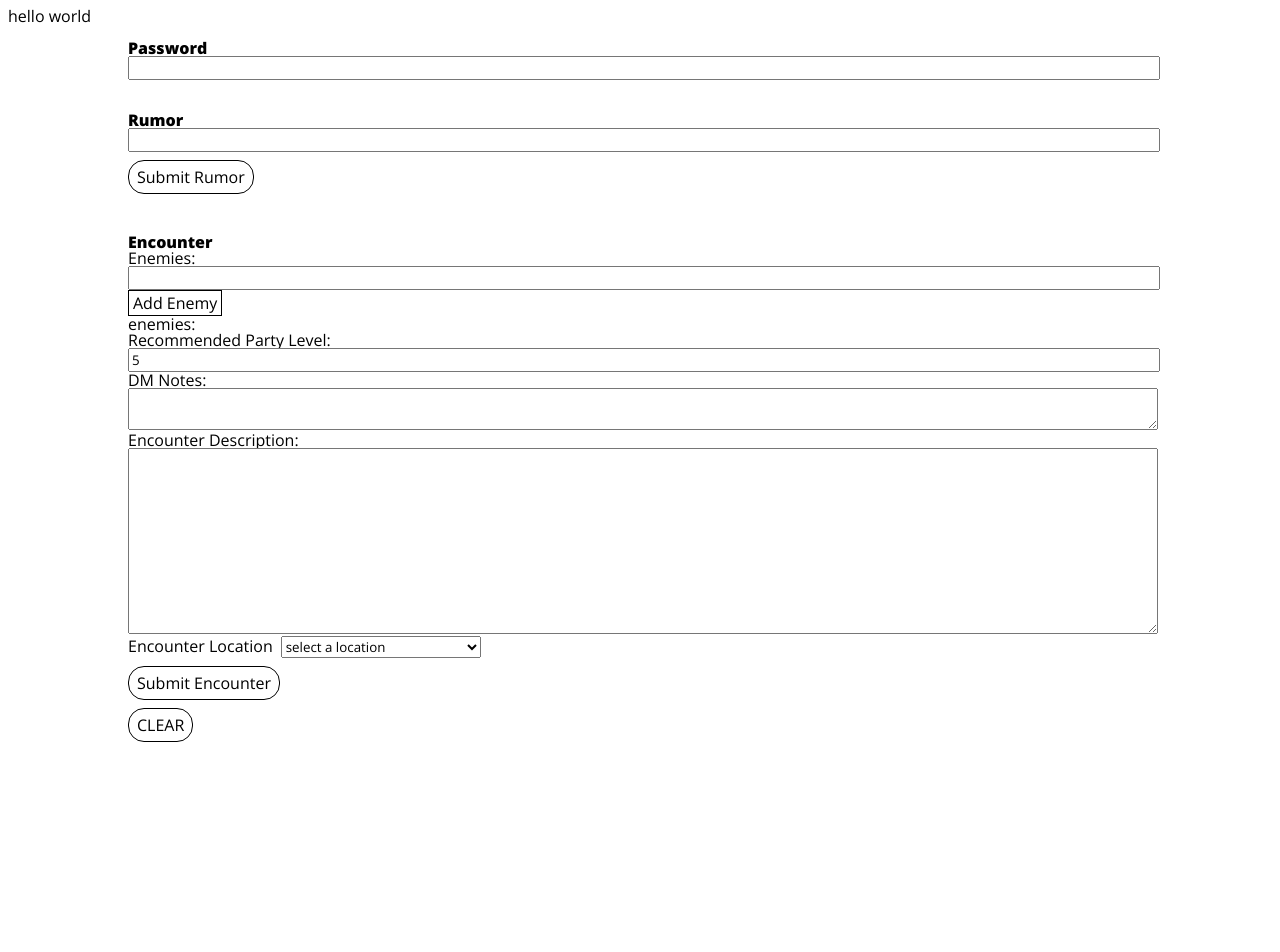
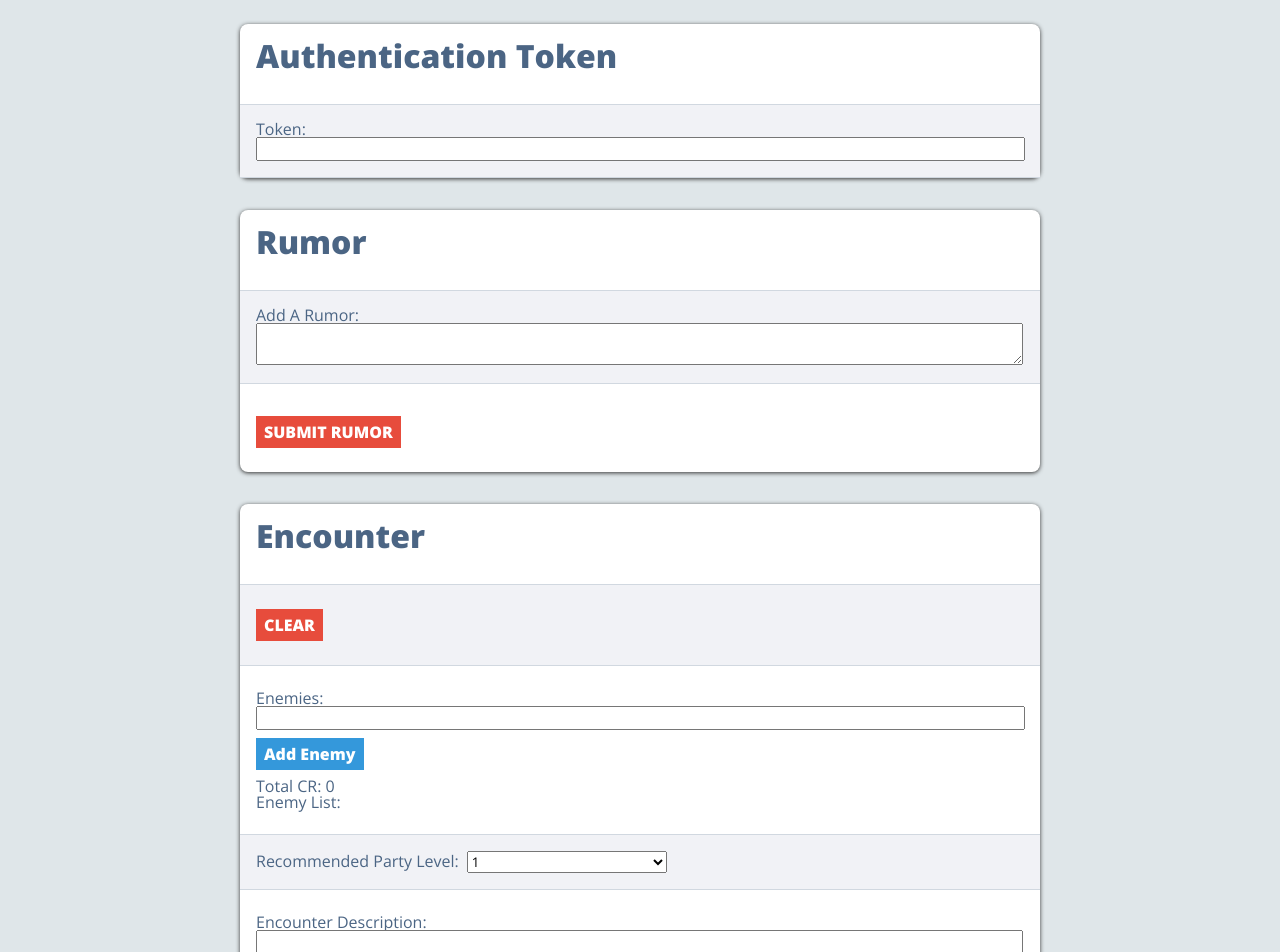
Before and after one commit to getHashSet/dm_helper, a React (Create React App) app in the folder client/: page /upload in a window 1280 px wide. Shown: the top 952 px of the page. Before the commit the page ends 800 px from the top, so only its background shows below. Built offline with nearby package versions, Linux system fonts and the light colour scheme.

Commit message:
updated forms

```diff
--- a/client/src/pages/UploadPage/UploadPage.jsx
+++ b/client/src/pages/UploadPage/UploadPage.jsx
@@ -11,6 +11,8 @@ export default function UploadPage() {
   const [infoField, updateInfoField] = useState("");
   const [descField, updateDescField] = useState("");
   const [crField, updateCrField] = useState("5");
+  const [listOfApiEnemies, updateListOfApiEnemies] = useState([]);
+  const [cr, updateCr] = useState(0);
 
   // =============== //
   //    FUNCTIONS    //
@@ -64,14 +66,50 @@ export default function UploadPage() {
 
   const addEnemy = () => {
 
-    const cleanedSearchResult = enemyField.toLowerCase().trim().replace(/ /g, "-");
+    let cleanedSearchResult = enemyField.toLowerCase().trim().replace(/ /g, "-");
+
+    switch (cleanedSearchResult) {
+      case "dragon":
+        cleanedSearchResult = "adult-red-dragon";
+        break;
+      case "black-dragon":
+        cleanedSearchResult = "adult-black-dragon";
+        break;
+      case "red-dragon":
+        cleanedSearchResult = "adult-red-dragon";
+        break;
+      case "blue-dragon":
+        cleanedSearchResult = "adult-blue-dragon";
+        break;
+      case "green-dragon":
+        cleanedSearchResult = "adult-gree-dragon";
+        break;
+      case "white-dragon":
+        cleanedSearchResult = "adult-white-dragon";
+        break;
+      default:
+        break;
+    }
 
     axios.get(`https://www.dnd5eapi.co/api/monsters/${cleanedSearchResult}`)
-    .then(data => {
+    .then(enemyApi => {
+
+      if (enemyApi.data.name !== undefined) {
+        const cleanedEnemies = listOfApiEnemies;
+        cleanedEnemies.push(enemyApi.data);
+        updateListOfApiEnemies(cleanedEnemies);
+        updateEnemyField("");
+
+        // UPDATE CR
+        const newCr = +cr + +enemyApi.data.challenge_rating;
+        updateCr(newCr);
+
         const newListOfEnemies = enemyArray;
         newListOfEnemies.push(cleanedSearchResult);
         updateEnemyArray(newListOfEnemies);
-      updateEnemyField("");
+      }
+
+      return;
 
     }).catch(err => {
       console.log(`Unable to find ${enemyField} in our library.`);
@@ -86,49 +124,116 @@ export default function UploadPage() {
     updateInfoField("");
     updateDescField("");
     updateCrField("0");
+    updateCr(0);
+    updateListOfApiEnemies([]);
   };
 
+  const submitToEnemyList = (e) => {
+    if (e.key === "Enter") { addEnemy() };
+  }
+
+  const removeEnemy = (e) => {
+    const thisIndex = e.target.getAttribute('index');
+    const thisCr = e.target.getAttribute('cr');
+
+    const newEnemyArray = enemyArray;
+    const newListOfApiEnemies = listOfApiEnemies;
+    const newCr = +cr - thisCr;
+
+    newEnemyArray.splice(thisIndex, 1);
+    newListOfApiEnemies.splice(thisIndex, 1);
+
+    updateCr(newCr);
+    updateEnemyArray(newEnemyArray);
+    updateListOfApiEnemies(newListOfApiEnemies);
+
+    return;
+  }
+
+  // ========== //
+  //   RETURN   //
+  // ========== //
   return (
     <StyledMain>
-      <h1>hello world</h1>
       <StyledUploadForm>
-        <h2>Password</h2>
+        <h2>Authentication Token</h2>
+        <div className="block">
+          <label htmlFor="token">Token:</label>
           <input
+            name="token"
             value={passwordField}
             type="text"
             onChange={(e) => updatePasswordField(e.target.value)}
           />
+        </div>
       </StyledUploadForm>
 
       <StyledUploadForm className="rumor">
         <h2>Rumor</h2>
-        <input className="rumor" type="text" />
+        <div className="block">
+          <label htmlFor="rumor">Add A Rumor:</label>
+          <textarea className="rumor" name="rumor" type="text" />
+        </div>
+
+        <div className="block">
           <div className="button">Submit Rumor</div>
+        </div>
       </StyledUploadForm>
 
       <StyledUploadForm className="encounter">
         <h2>Encounter</h2>
 
+        <div className="block">
+          <div className="button" onClick={resetFields}>CLEAR</div>
+        </div>
+
+        <div className="block">
           <label htmlFor="enemies">Enemies:</label>
-        <input type="text" name="enemies" value={enemyField} onChange={(e) => updateEnemyField(e.target.value)}/>
+          <input type="text" name="enemies" value={enemyField} onKeyDown={submitToEnemyList} onChange={(e) => updateEnemyField(e.target.value)}/>
           <div className="add_button" onClick={addEnemy}>Add Enemy</div>
 
           <div>
-          <p>enemies:</p>
-          <ul>{enemyArray.map((enemy, index) => {
-            return <li key={index}>{enemy}</li>
+            <label>Total CR: {cr}</label>
+            <p>Enemy List:</p>
+            <ul className="enemy_party">{listOfApiEnemies.map((enemy, index) => {
+              return <li key={index}>
+                <h4>{enemy.name}</h4>
+                <p><span>cr:</span> {enemy.challenge_rating}</p>
+                <p>
+                  <svg aria-hidden="true" focusable="false" data-prefix="fas" data-icon="trash" className="svg-inline--fa fa-trash fa-w-14" role="img" xmlns="http://www.w3.org/2000/svg" viewBox="0 0 448 512"><path cr={enemy.challenge_rating} index={index} onClick={removeEnemy} fill="currentColor" d="M432 32H312l-9.4-18.7A24 24 0 0 0 281.1 0H166.8a23.72 23.72 0 0 0-21.4 13.3L136 32H16A16 16 0 0 0 0 48v32a16 16 0 0 0 16 16h416a16 16 0 0 0 16-16V48a16 16 0 0 0-16-16zM53.2 467a48 48 0 0 0 47.9 45h245.8a48 48 0 0 0 47.9-45L416 128H32z"></path></svg>
+                </p>
+                </li>
             })}</ul>
           </div>
+        </div>
 
+        <div className="block">
           <label htmlFor="cr">Recommended Party Level:</label>
-        <input value={crField} type="number" name="cr" onChange={(e) => {updateCrField(e.target.value)}}/>
+            <select name="cr" onChange={(e) => {updateCrField(e.target.value)}}>
+            <option value="1">1</option>
+            <option value="2">2</option>
+            <option value="3">3</option>
+            <option value="4">4</option>
+            <option value="5">5</option>
+            <option value="6">6</option>
+            <option value="7">7</option>
+            <option value="8">8</option>
+            <option value="9">9</option>
+            <option value="10">10</option>
+          </select>
+        </div>
 
+        <div className="block">
+          <label htmlFor="desc">Encounter Description:</label>
+          <textarea value={descField} name="desc"cols="30" rows="10" onChange={(e) => {updateDescField(e.target.value)}}></textarea>
+        </div>
+
+        <div className="block">
           <label htmlFor="info">DM Notes:</label>
           <textarea value={infoField} type="text" name="info" onChange={(e) => updateInfoField(e.target.value)} />
+        </div>
 
-        <label htmlFor="desc">Encounter Description:</label>
-        <textarea value={descField} name="desc"cols="30" rows="10" onChange={(e) => {updateDescField(e.target.value)}}></textarea>
-
+        <div className="block">
           <label htmlFor="location">Encounter Location</label>
           <select type="text" name="location" onChange={(e) => {updateLocationField(e.target.value)}}>
             <option value="error">select a location</option>
@@ -139,10 +244,11 @@ export default function UploadPage() {
             <option value="town">Town</option>
             <option value="underground">Underground</option>
           </select>
+        </div>
 
+        <div className="block">
           <div className="button" onClick={submitEncounter}>Submit Encounter</div>
-
-        <div className="button" onClick={resetFields}>CLEAR</div>
+        </div>
 
       </StyledUploadForm>
     </StyledMain>
@@ -151,28 +257,35 @@ export default function UploadPage() {
 
 const StyledMain = styled.main`
   padding: 0.5em;
+  background-color: #dfe6e9;
 `;
 
 const StyledUploadForm = styled.section`
-  padding: 1em;
-  max-width: 80vw;
-  margin: auto;
+  color: #4b6584;
+  max-width: 800px;
+  margin: 1em auto 2em;
+  background-color: #fff;
+  border-radius: .5em;
+  box-shadow: 0 1px 4px #333;
 
   h2 {
+    font-size: 2em;
     font-weight: 900;
+    margin: .5em;
+    padding: .5em 0;
   }
-
 
   label {
     margin-top: .5em;
   }
 
   input {
-    width: 100%;
+    width: calc(100% - .5em);
   }
 
   textarea {
-    width: 100%;
+    width: calc(100% - .5em);
+    max-width: calc(100% - .5em);
   }
 
   select {
@@ -180,14 +293,64 @@ const StyledUploadForm = styled.section`
     margin: 0 8px;
   }
 
+  svg {
+    width: 1em;
+    height: 1em;
+    max-width: 1em;
+    max-height: 1em;
+  }
+
+  .block {
+    display: block;
+    padding: 1em;
+    margin: .5em 0;
+    overflow: hidden;
+
+    .enemy_party {
+      display: flex;
+      flex-wrap: wrap;
+
+      li {
+          display: flex;
+          padding: 4px;
+          margin: 4px 4px 4px 0;
+          border: 1px solid #d1d8e0;
+
+        h4 {
+          font-weight: 900;
+          padding-right: .5em;
+          border-right: 1px solid #d1d8e0;
+        }
+
+        p {
+          padding: 0 .5em;
+
+          span {
+            font-weight: 900;
+          }
+        }
+      }
+    }
+
+    &:nth-child(even) {
+      border-bottom: 1px solid #d1d8e0;
+      border-top: 1px solid #d1d8e0;
+      background-color: #f1f2f6;
+    }
+  }
+
   .add_button {
-    border: 1px solid black;
-    padding: 4px;
+    padding: .5em;
+    margin: .5em 0;
     width: fit-content;
     user-select: none;
+    background-color: #3498db;
+    color: #fff;
+    font-weight: 900;
 
     &:hover {
       cursor: pointer;
+      background-color: #2980b9;
     }
 
     &:active {
@@ -196,15 +359,18 @@ const StyledUploadForm = styled.section`
   }
 
   .button {
-    border: 1px solid black;
-    border-radius: 1em;
+    background-color: #e74c3c;
+    color: #fff;
+    font-weight: 900;
     padding: .5em;
     margin: .5em 0;
     width: fit-content;
     user-select: none;
+    text-transform: uppercase;
 
     &:hover {
       cursor: pointer;
+      background-color: #c0392b;
     }
 
     &:active {
```
Lines whose indentation alone changed are shown as unchanged.
